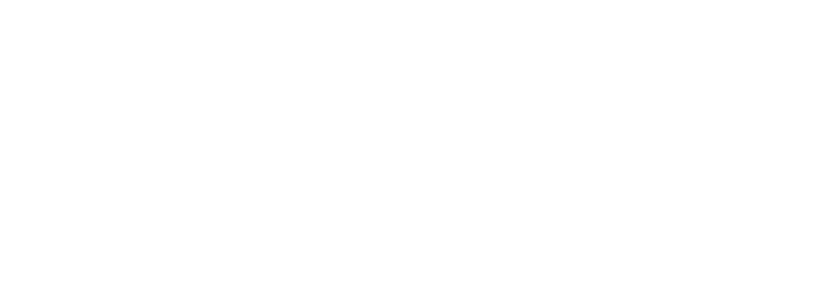
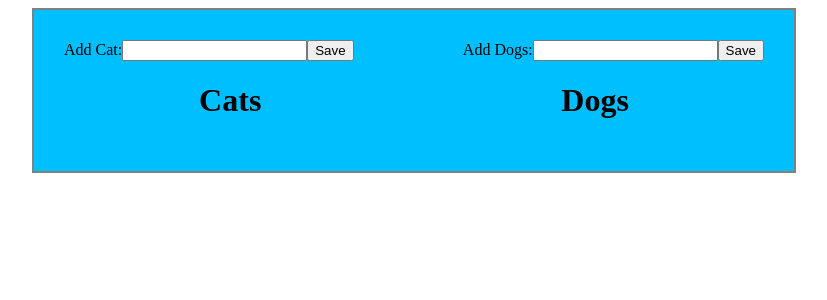
Before and after one commit to svyatkoo/my_react, a React (Create React App) app: page / in a window 1280 px wide. Shown: the top 300 px of the page, without its empty margins (226-1053 px from the left). Built offline with nearby package versions, Linux system fonts and the light colour scheme.

Commit message:
cw-react-04

```diff
--- a/package.json
+++ b/package.json
@@ -8,6 +8,8 @@
     "@testing-library/user-event": "^13.5.0",
     "react": "^17.0.2",
     "react-dom": "^17.0.2",
+    "react-hook-form": "^7.25.1",
+    "react-router-dom": "^6.2.1",
     "react-scripts": "5.0.0",
     "web-vitals": "^2.1.4"
   },
--- a/src/App.js
+++ b/src/App.js
@@ -1,9 +1,11 @@
 import './App.css';
+
+import Form from "./components/Form/Form";
 
 function App() {
   return (
     <div>
-
+        <Form />
     </div>
   );
 }
--- /dev/null
+++ b/src/components/Cat/Cat.js
@@ -0,0 +1,14 @@
+const Cat = (props) => {
+    const {cat : {name, id}, getId} = props;
+    const animalType = "cat";
+    return (
+        <div>
+            {name}
+            {name && <button onClick={() => {
+                getId(id, animalType)
+            }}>Delete</button>}
+        </div>
+    );
+};
+
+export default Cat;
--- /dev/null
+++ b/src/components/Dog/Dog.js
@@ -0,0 +1,14 @@
+const Dog = (dog) => {
+    const {dog: {id, name}, getId} = dog;
+    return (
+        <div>
+            {name}
+            {name && <button onClick={() => {
+                getId(id)
+            }}>Delete
+            </button>}
+        </div>
+    );
+};
+
+export default Dog;
--- /dev/null
+++ b/src/components/Form/Form.css
@@ -0,0 +1,19 @@
+.mainWrapper {
+    margin: 0 auto;
+    width: 700px;
+    border: 2px solid gray;
+    padding: 30px;
+    background-color: deepskyblue;
+}
+
+form {
+    display: flex;
+    justify-content: space-between;
+
+}
+
+.animalsWrapper {
+    display: flex;
+    justify-content: center;
+    column-gap: 300px;
+}
--- /dev/null
+++ b/src/components/Form/Form.js
@@ -0,0 +1,88 @@
+import {useReducer} from 'react';
+
+import Cat from "../Cat/Cat";
+import Dog from "../Dog/Dog";
+import "./Form.css";
+
+const Form = () => {
+    let initialFormState = {cats: [{id: "", name: ""}], dogs: [{id: "", name: ""}]};
+    let [state, dispatch] = useReducer(formReducer, {...initialFormState});
+    let inputInfo = {type: "", animal: {}};
+
+    const onChange = (e) => {
+        inputInfo.animal = {id: new Date().getTime(), name: e.target.value};
+        inputInfo.type = e.target.name;
+    }
+
+    const onSubmit = (e) => {
+        e.preventDefault();
+        dispatch({
+            type: inputInfo.type,
+            payload: {inputInfo}
+        })
+    }
+
+    const getId = (id, animalType) => {
+        dispatch({
+            type: "delete",
+            payload: {id, animalType}
+        })
+    }
+
+    function formReducer(state, action) {
+        switch (action.type) {
+            case "cat":
+                return {...state, cats: [...state.cats, action.payload.inputInfo.animal]};
+            case "dog":
+                return {...state, dogs: [...state.dogs, action.payload.inputInfo.animal]};
+            case "delete":
+                if (action.payload.animalType === "cat") {
+                    return {...state, cats: [...state.cats.filter(animal => animal.id !== action.payload.id)]};
+                }
+                return {...state, dogs: [...state.dogs.filter(animal => animal.id !== action.payload.id)]};
+            default:
+                throw new Error("My errorrrrrrr");
+        }
+    }
+
+
+    return (
+        <div className="mainWrapper">
+            <form onSubmit={onSubmit}>
+                <label>
+                    Add Cat:
+                    <input
+                        type="text"
+                        name={"cat"}
+                        onChange={onChange}
+                    />
+                    <button>Save</button>
+                </label>
+
+                <label>
+                    Add Dogs:
+                    <input
+                        type="text"
+                        name={"dog"}
+                        onChange={onChange}
+                    />
+                    <button>Save</button>
+                </label>
+            </form>
+
+            <div className="animalsWrapper">
+                <div>
+                    <h1>Cats</h1>
+                    {[...state.cats].map(cat => <Cat key={cat.id} cat={cat} getId={getId}/>)}
+                </div>
+
+                <div>
+                    <h1>Dogs</h1>
+                    {[...state.dogs].map(dog => <Dog key={dog.id} dog={dog} getId={getId}/>)}
+                </div>
+            </div>
+        </div>
+    );
+};
+
+export default Form;
```
Also changed, not shown: src/index.js (+4 -4 lines), 1 other file (tests, documents, lock files or other folders).
